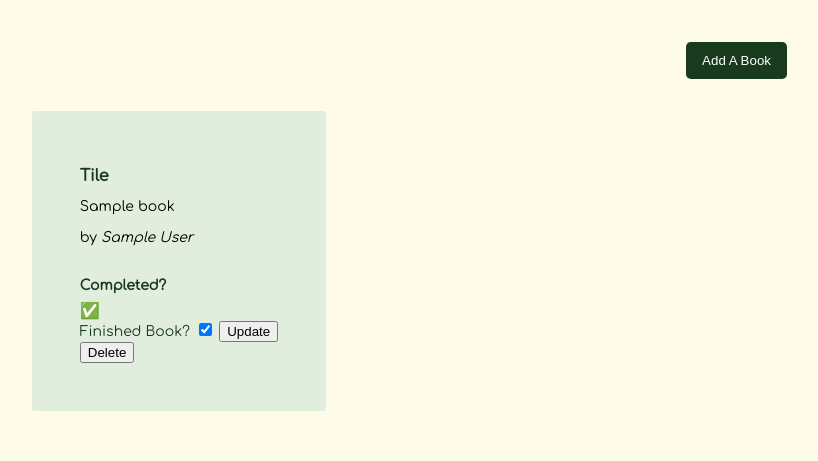
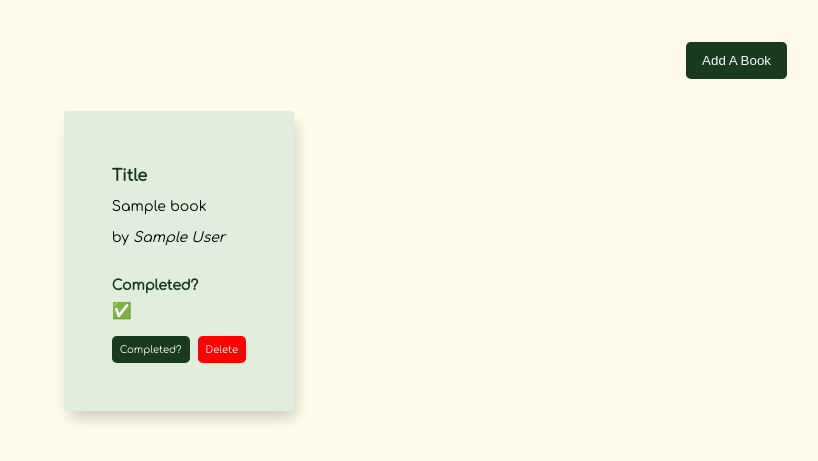
Before and after one commit to ShazSeatter/Book_Bucket_List, a Flask app: page /books in a window 1280 px wide. Shown: the part 141-602 px from the top of the page, without its empty margins (461-1279 px from the left). Run offline with Flask 2, Linux system fonts and the light colour scheme; a database or web service that is not in the repository returns one stand-in record (values such as "Sample title"); some libraries are stand-ins or nearby versions.

Commit message:
style changes - cards all showing up as the same size

```diff
--- a/static/style.css
+++ b/static/style.css
@@ -93,10 +93,13 @@ header > h1 {
 
 /* BOOKS INDEX PAGE */
 
+
 .saved-books-container {
     display: flex;
     justify-content: center;
     flex-wrap: wrap;
+    width: 100%;
+
 }
 
 .book-page-header {
@@ -118,13 +121,15 @@ header > h1 {
     padding: 3rem;
     border-radius: 0.2rem;
     font-family: 'Comfortaa', cursive;
+    box-shadow: 7px 9px 14px -3px rgba(0,0,0,0.1),0px 10px 15px -3px rgba(0,0,0,0.1);
+    flex-basis: 0;
 }
 
 .book-tags {
     color:#183a1d;
     margin: 0.5rem 0 0.5rem 0;
     font-size: 16px;
-    /* text-decoration: underline; */
+
 }
 
 .book-font-size {
@@ -137,6 +142,28 @@ header > h1 {
 }
 
 
+.card__footer {
+    display: flex;
+    gap: 0.5rem;
+}
+
+.footer-btn {
+    margin-top: 1rem;
+    border: none;
+    border-radius: 0.3rem;
+    font-family: 'Comfortaa', cursive;
+    padding: 0.5rem;
+    font-size: 10px;
+    color: white;
+}
+
+.completed-btn {
+    background-color: #183a1d;
+}
+
+.trash-btn {
+    background-color: red;
+}
 
 /* ADDING NEW BOOK - HTML PAGE */
 
--- a/templates/books/index.html
+++ b/templates/books/index.html
@@ -12,8 +12,8 @@
         <div class="saved-books-container">
             {% for book in all_books %}
             <div class="book">
-            <!-- NEED TO FIX THIS - FONT AWESOME NOT WORKING -->
-                    <h3 class="book-tags">Tile</h3>
+            <!-- edit out later NEED TO FIX THIS - FONT AWESOME NOT WORKING -->
+                    <h3 class="book-tags">Title</h3>
                     <p class="book-font-size">{{book.title}}</p>
 
                     <span class="book-font-size"> by <i>{{book.author.full_name()}}</i></span>
@@ -24,16 +24,15 @@
                     {% else %}
                         <span>&#10060;</span>
                     {% endif %}
-                    <form action="/books/{{book.id}}" methods="POST">
-                        <label for="completed">  </label>
-                            <span class="book-tags book-font-size">Finished Book?</span>
-                            <input type="checkbox" name="completed" id="completed" value="true" {{ "checked" if book.completed}}>
-                        <input type="submit" value="Update">
-                    </form>
-                    <form class="delete-form" action="/books/{{book.id}}/delete" method="POST">
-                        <button class="trash-button">Delete</button>
-                    </form>
 
+                    <div class="card__footer">
+                        <form class="completed-form" action="" method="POST">
+                            <button class="footer-btn completed-btn">Completed?</button>
+                        </form>
+                        <form class="delete-form" action="/books/{{book.id}}/delete" method="POST">
+                            <button class="footer-btn trash-btn">Delete</button>
+                        </form>
+                    </div>
             </div>
         {% endfor %}
     <div>
@@ -41,4 +40,5 @@
 
 
 </section>
+
 {% endblock %}
```
Also changed, not shown: 1 other file.
